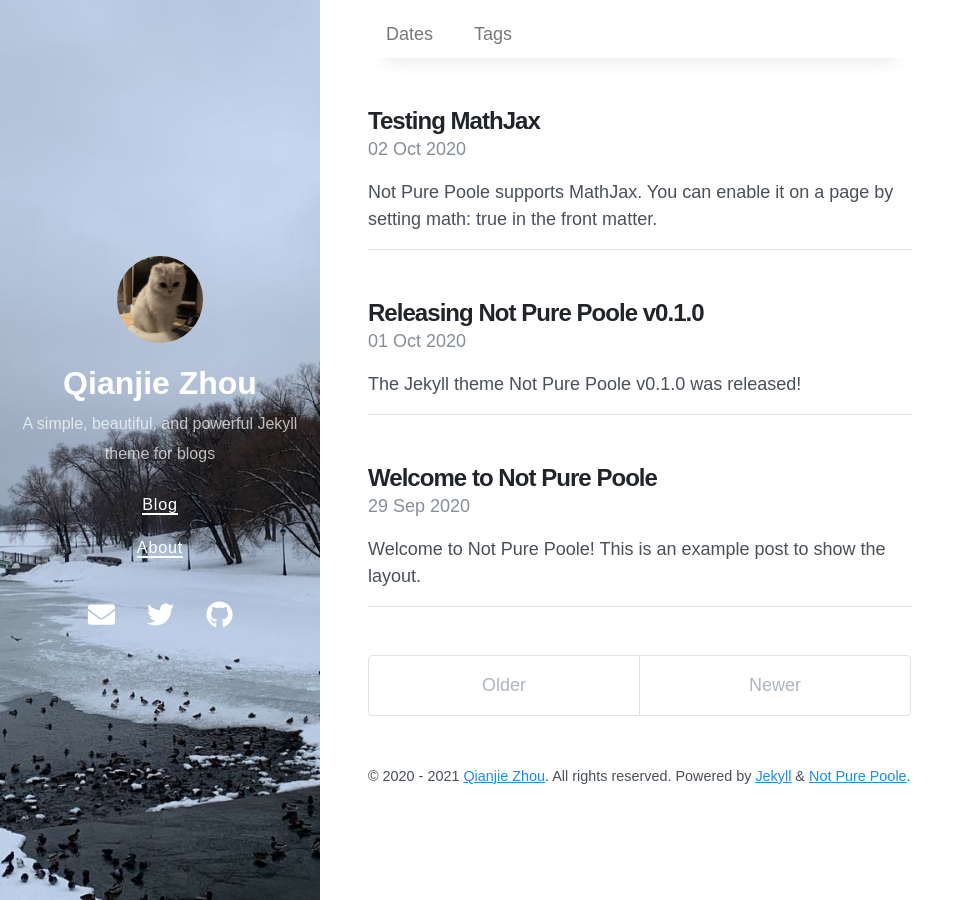
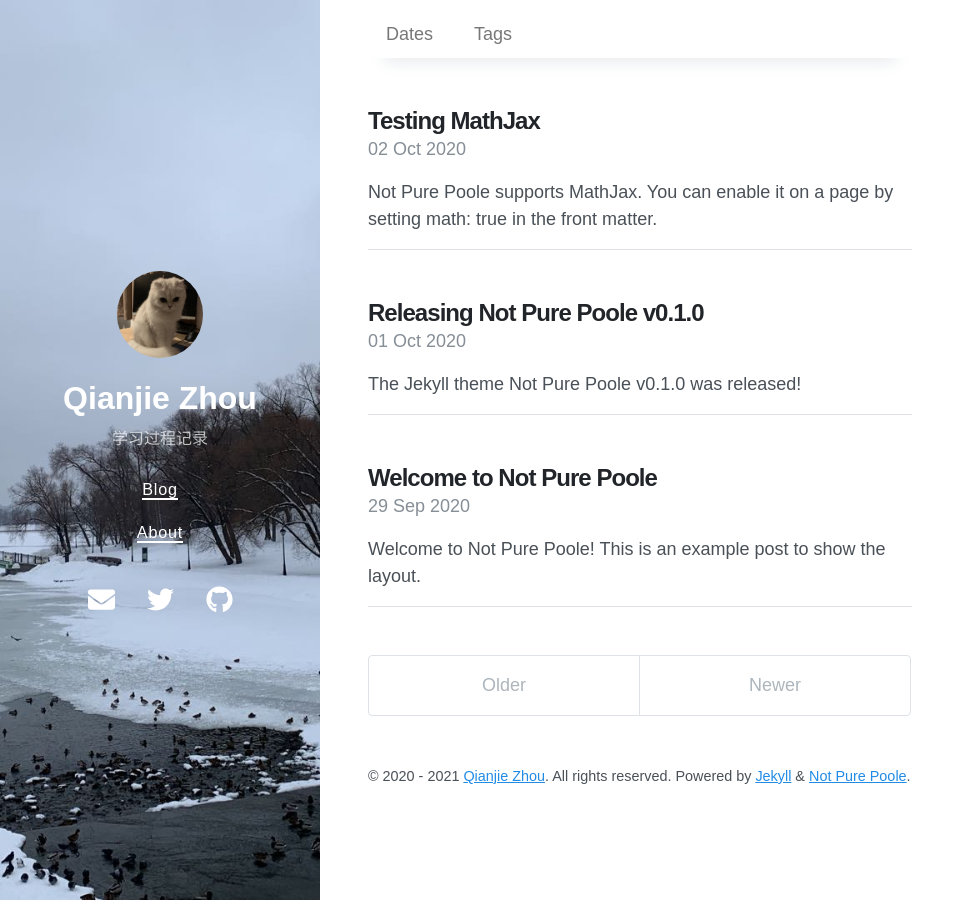
Before and after one commit to qianjiezhou/qianjiezhou.github.io, a Jekyll site: the page built from index.html, in a window 1280 px wide. Shown: the whole page, without its empty margins (0-975 px from the left). Built offline with Jekyll 4.4.1, drawn with Linux system fonts in a browser that asks for light colours; nearby versions of some CDN libraries; the list of posts is cut into pages by our own code.

Commit message:
Add files via upload

```diff
--- a/_config.yml
+++ b/_config.yml
@@ -1,6 +1,6 @@
 # Setup
 title: Qianjie Zhou
-description: A simple, beautiful, and powerful Jekyll theme for blogs
+description: 学习过程记录
 url: https://qianjiezhou.github.io
 avatar: /avatar.jpeg
 paginate: 5
```
